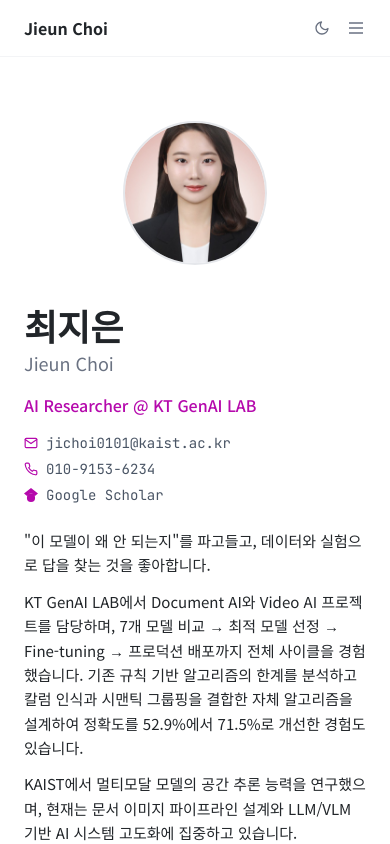
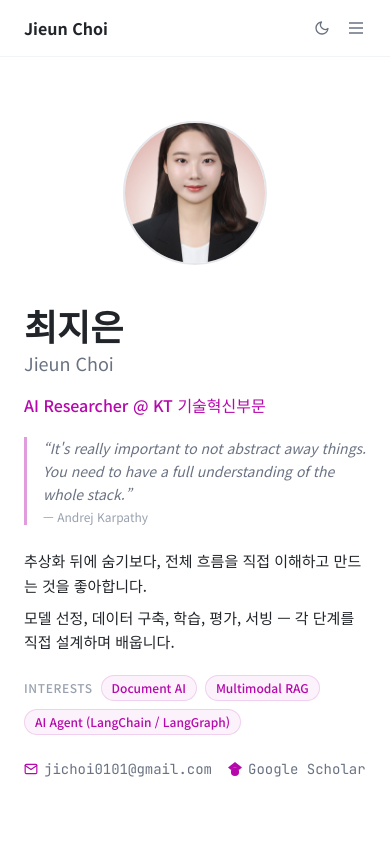
Before and after one commit to ilileun/profile, a Next.js app: page / in a window 390 px wide. Shown: the top 844 px of the page. Built offline with nearby package versions, Linux system fonts and the light colour scheme.

Commit message:
Redesign hero: Karpathy quote, interests tags, remove phone, update email/title

```diff
--- a/src/components/HeroSection.tsx
+++ b/src/components/HeroSection.tsx
@@ -1,81 +1,136 @@
 "use client";
 
+import { motion } from "framer-motion";
 import { profile } from "@/payload/profile";
-import { FiMail, FiPhone } from "react-icons/fi";
+import { FiMail } from "react-icons/fi";
 import { SiGooglescholar } from "react-icons/si";
+
+const basePath = process.env.NODE_ENV === "production" ? "/profile" : "";
 
 export default function HeroSection() {
   return (
     <section className="max-w-[800px] mx-auto px-6 pt-16 pb-12">
       <div className="flex flex-col md:flex-row gap-10 items-start">
         {/* Left: Avatar */}
-        <div className="shrink-0 mx-auto md:mx-0">
+        <motion.div
+          initial={{ opacity: 0, scale: 0.8 }}
+          animate={{ opacity: 1, scale: 1 }}
+          transition={{ duration: 0.5 }}
+          className="shrink-0 mx-auto md:mx-0"
+        >
           <img
-            src={`${process.env.NODE_ENV === "production" ? "/profile" : ""}/profile.jpg`}
+            src={`${basePath}/profile.jpg`}
             alt={profile.name}
             width={144}
             height={144}
             className="w-36 h-36 rounded-full object-cover border-2 border-gray-200 dark:border-gray-700"
           />
-        </div>
+        </motion.div>
 
         {/* Right: Info */}
         <div className="flex-1">
-          <h1 className="text-4xl md:text-5xl font-bold mb-1">
+          <motion.h1
+            initial={{ opacity: 0, y: 20 }}
+            animate={{ opacity: 1, y: 0 }}
+            transition={{ delay: 0.1 }}
+            className="text-4xl md:text-5xl font-bold mb-1"
+          >
             {profile.name}
-          </h1>
-          <p className="text-lg text-gray-500 dark:text-gray-400 mb-4">
+          </motion.h1>
+          <motion.p
+            initial={{ opacity: 0, y: 15 }}
+            animate={{ opacity: 1, y: 0 }}
+            transition={{ delay: 0.2 }}
+            className="text-lg text-gray-500 dark:text-gray-400 mb-4"
+          >
             {profile.nameEn}
+          </motion.p>
+
+          <motion.p
+            initial={{ opacity: 0, y: 15 }}
+            animate={{ opacity: 1, y: 0 }}
+            transition={{ delay: 0.3 }}
+            className="text-base text-theme font-medium mb-5"
+          >
+            {profile.title}
+          </motion.p>
+
+          {/* Quote */}
+          <motion.blockquote
+            initial={{ opacity: 0, x: -20 }}
+            animate={{ opacity: 1, x: 0 }}
+            transition={{ delay: 0.4, duration: 0.5 }}
+            className="border-l-[3px] border-theme/40 pl-4 mb-6"
+          >
+            <p className="text-[14px] text-gray-500 dark:text-gray-400 italic leading-relaxed">
+              &ldquo;{profile.quote.text}&rdquo;
             </p>
+            <p className="text-xs text-gray-400 dark:text-gray-500 mt-1">
+              — {profile.quote.author}
+            </p>
+          </motion.blockquote>
 
-          <p className="text-base text-theme font-medium mb-4">
-            {profile.title}
+          {/* Introduction */}
+          <motion.div
+            initial={{ opacity: 0, y: 15 }}
+            animate={{ opacity: 1, y: 0 }}
+            transition={{ delay: 0.5 }}
+            className="space-y-2 mb-5"
+          >
+            {profile.introduction.map((text, i) => (
+              <p key={i} className="text-[15px] leading-relaxed">
+                {text}
               </p>
+            ))}
+          </motion.div>
 
-          {/* Contact in monospace */}
-          <div
-            className="space-y-1.5 mb-6 text-sm text-gray-600 dark:text-gray-400"
+          {/* Interests */}
+          <motion.div
+            initial={{ opacity: 0, y: 15 }}
+            animate={{ opacity: 1, y: 0 }}
+            transition={{ delay: 0.6 }}
+            className="flex flex-wrap items-center gap-2 mb-6"
+          >
+            <span className="text-xs text-gray-400 font-medium uppercase tracking-wider">
+              Interests
+            </span>
+            {profile.interests.map((tag) => (
+              <span
+                key={tag}
+                className="px-2.5 py-1 text-xs rounded-full bg-theme/5 text-theme border border-theme/15 font-medium"
+              >
+                {tag}
+              </span>
+            ))}
+          </motion.div>
+
+          {/* Contact */}
+          <motion.div
+            initial={{ opacity: 0, y: 15 }}
+            animate={{ opacity: 1, y: 0 }}
+            transition={{ delay: 0.7 }}
+            className="flex flex-wrap items-center gap-4 text-sm text-gray-500 dark:text-gray-400"
             style={{ fontFamily: "'JetBrains Mono', monospace" }}
           >
-            <div className="flex items-center gap-2">
-              <FiMail size={14} className="text-theme" />
             <a
               href={`mailto:${profile.contact.email}`}
-                className="hover:text-theme transition-colors"
+              className="flex items-center gap-1.5 hover:text-theme transition-colors"
             >
+              <FiMail size={14} className="text-theme" />
               {profile.contact.email}
             </a>
-            </div>
-            <div className="flex items-center gap-2">
-              <FiPhone size={14} className="text-theme" />
-              <a
-                href={`tel:${profile.contact.phone}`}
-                className="hover:text-theme transition-colors"
-              >
-                {profile.contact.phone}
-              </a>
-            </div>
             {profile.contact.scholar && (
-              <div className="flex items-center gap-2">
-                <SiGooglescholar size={14} className="text-theme" />
               <a
                 href={profile.contact.scholar}
                 target="_blank"
                 rel="noopener noreferrer"
-                  className="hover:text-theme transition-colors"
+                className="flex items-center gap-1.5 hover:text-theme transition-colors"
               >
+                <SiGooglescholar size={14} className="text-theme" />
                 Google Scholar
               </a>
-              </div>
             )}
-          </div>
-
-          {/* Bio */}
-          <div className="space-y-3 text-[15px] leading-relaxed">
-            {profile.introduction.map((text, i) => (
-              <p key={i}>{text}</p>
-            ))}
-          </div>
+          </motion.div>
         </div>
       </div>
     </section>
--- a/src/payload/profile.ts
+++ b/src/payload/profile.ts
@@ -1,21 +1,24 @@
 export const profile = {
   name: "최지은",
   nameEn: "Jieun Choi",
-  title: "AI Researcher @ KT GenAI LAB",
+  title: "AI Researcher @ KT 기술혁신부문",
   tagline:
-    "Document/Vision AI | 모델 학습부터 서빙까지 End-to-End ML 파이프라인",
+    "Document/Vision AI | End-to-End ML Pipeline",
   image: "/profile.jpg",
   contact: {
-    email: "jichoi0101@kaist.ac.kr",
-    phone: "010-9153-6234",
+    email: "jichoi0101@gmail.com",
     github: "",
     linkedin: "",
     scholar:
       "https://scholar.google.com/citations?user=7BHY-McAAAAJ&hl=ko",
   },
+  quote: {
+    text: "It's really important to not abstract away things. You need to have a full understanding of the whole stack.",
+    author: "Andrej Karpathy",
+  },
   introduction: [
-    '"이 모델이 왜 안 되는지"를 파고들고, 데이터와 실험으로 답을 찾는 것을 좋아합니다.',
-    "KT GenAI LAB에서 Document AI와 Video AI 프로젝트를 담당하며, 7개 모델 비교 → 최적 모델 선정 → Fine-tuning → 프로덕션 배포까지 전체 사이클을 경험했습니다. 기존 규칙 기반 알고리즘의 한계를 분석하고 칼럼 인식과 시맨틱 그룹핑을 결합한 자체 알고리즘을 설계하여 정확도를 52.9%에서 71.5%로 개선한 경험도 있습니다.",
-    "KAIST에서 멀티모달 모델의 공간 추론 능력을 연구했으며, 현재는 문서 이미지 파이프라인 설계와 LLM/VLM 기반 AI 시스템 고도화에 집중하고 있습니다.",
+    "추상화 뒤에 숨기보다, 전체 흐름을 직접 이해하고 만드는 것을 좋아합니다.",
+    "모델 선정, 데이터 구축, 학습, 평가, 서빙 — 각 단계를 직접 설계하며 배웁니다.",
   ],
+  interests: ["Document AI", "Multimodal RAG", "AI Agent (LangChain / LangGraph)"],
 };
```
Lines whose indentation alone changed are shown as unchanged.
